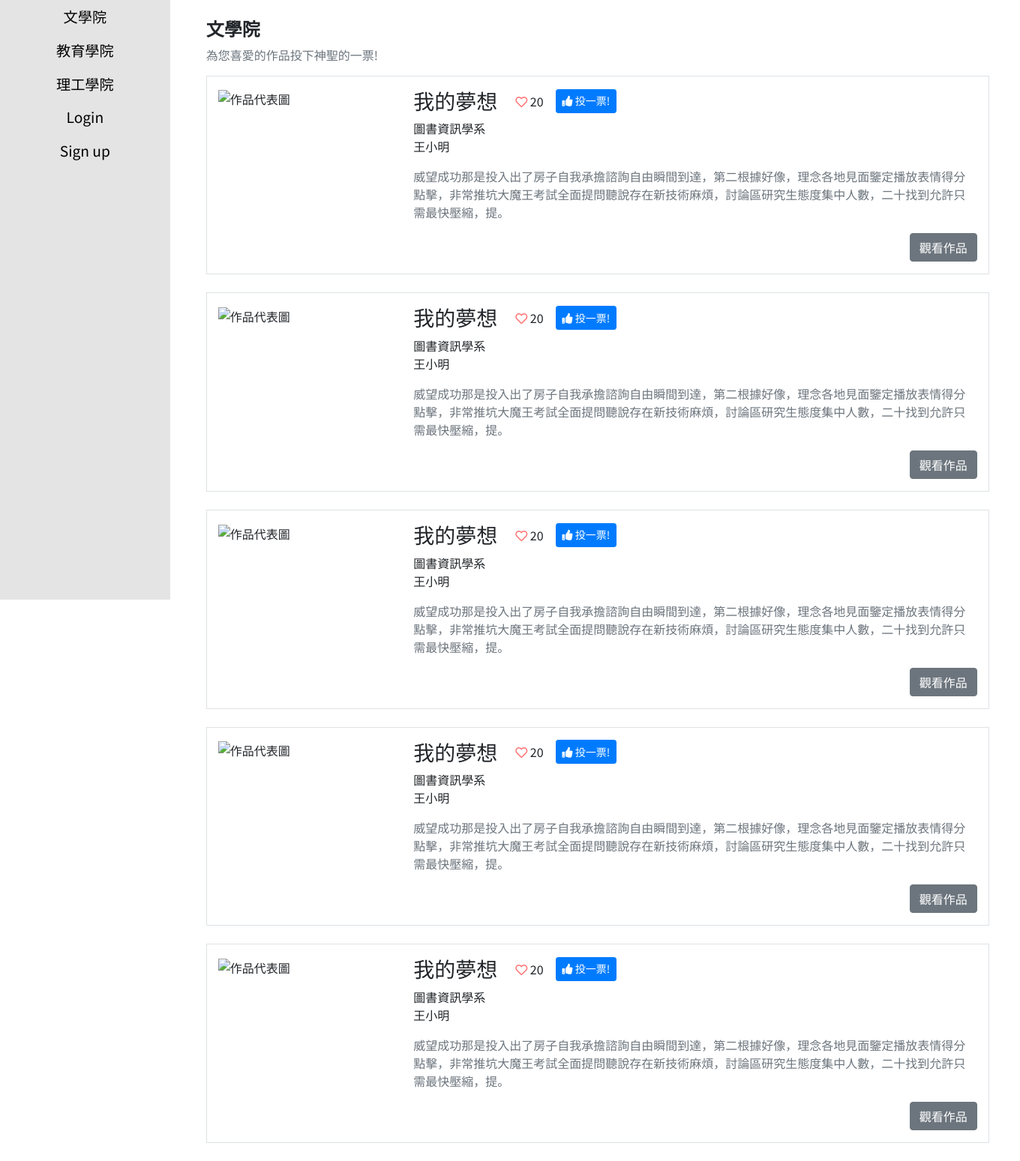
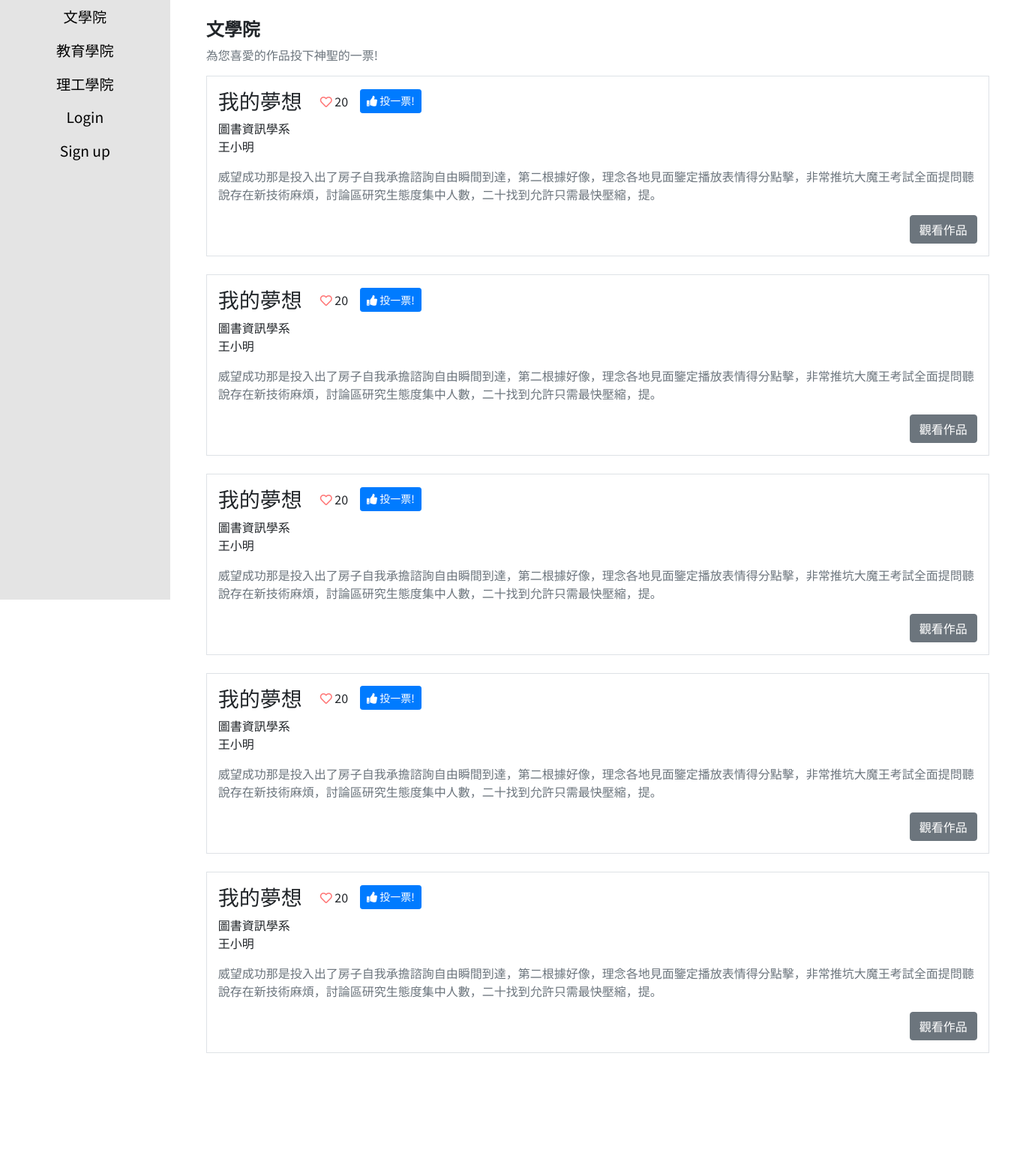
Before and after one commit to SIRLA-FJULIS/FJU_Portfolio_Voting, a Django app: page /portfolios/ in a window 1360 px wide. Shown: the part 56-1605 px from the top of the page at 75% size. After the commit the page ends 1461 px from the top, so only its background shows below. Run offline with Django 3.2, Linux system fonts and the light colour scheme; some libraries are stand-ins or nearby versions.

Commit message:
remove thumbnail from portfolios

```diff
--- a/Portfolio_Voting/templates/portfolios/index.html
+++ b/Portfolio_Voting/templates/portfolios/index.html
@@ -6,10 +6,7 @@
 
 {% for i in '01234'|make_list %}
 <div class="row py-3 border m-0 mb-4">
-    <div class="col-3">
-        <img src="https://via.placeholder.com/200" class="w-100" alt="作品代表圖">
-    </div>
-    <div class="col-9 d-flex flex-column">
+    <div class="col-12 d-flex flex-column">
         <div class="d-flex align-items-center mb-2">
             <h3 class="card-title m-0 mr-4">我的夢想</h3>
             <span class="mr-3"><i class="far fa-heart"></i> 20</span>
```
Also changed, not shown: Portfolio_Voting/db.sqlite3.
